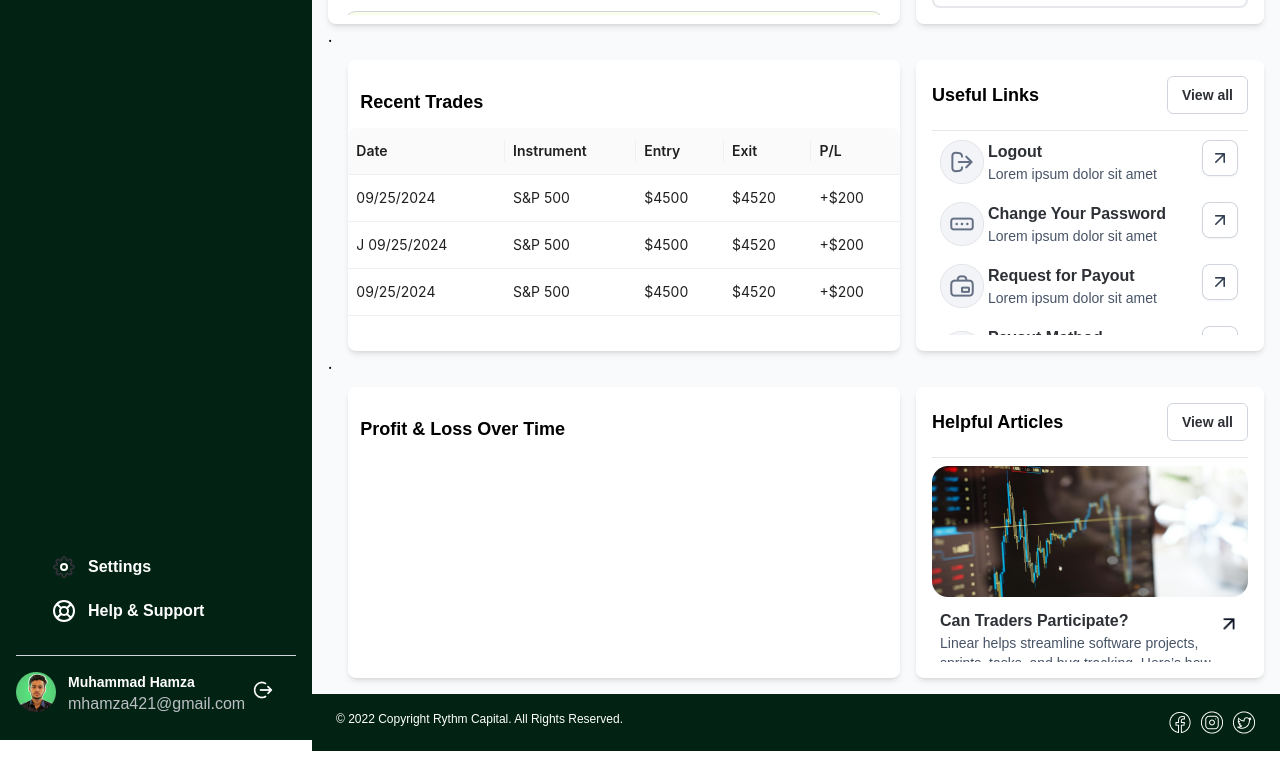
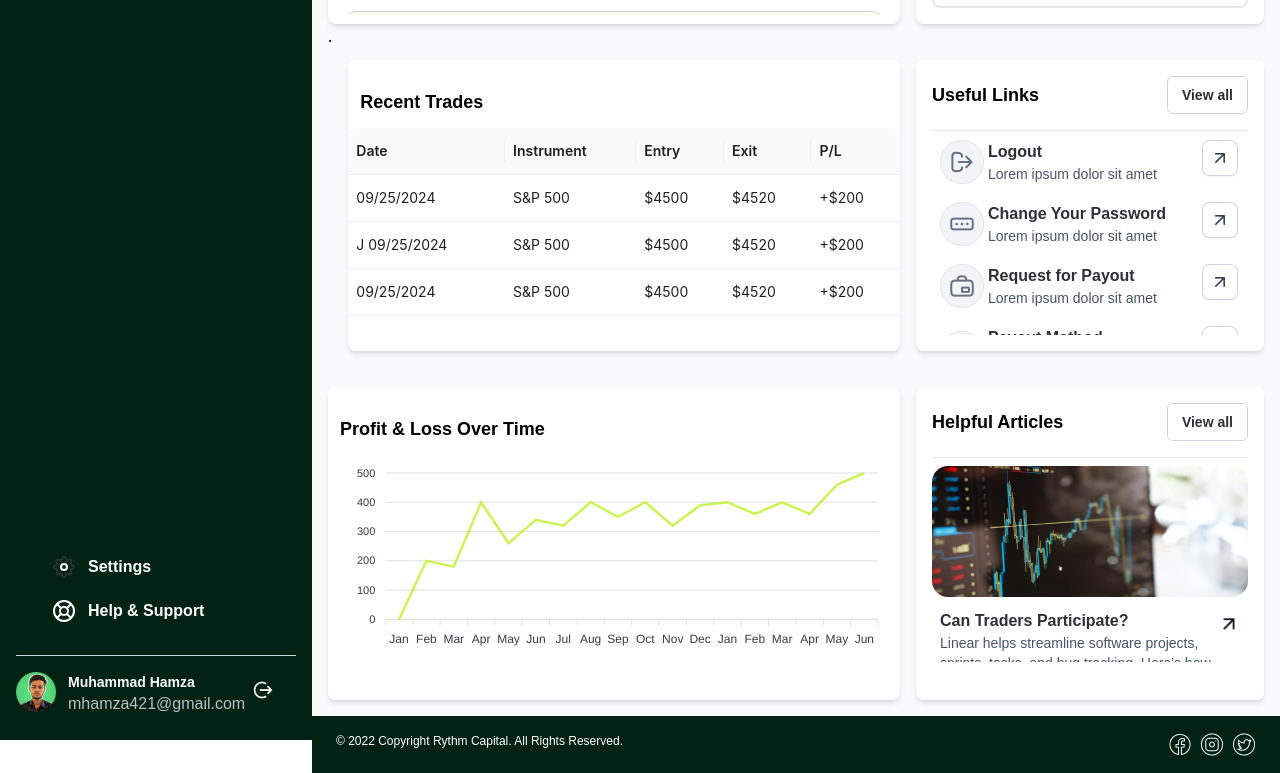
Before and after one commit to mudasaryaqoob1/rhythm-capital-, a Next.js app: page /Dashboard in a window 1280 px wide. Shown: the part 660-1433 px from the top of the page. Before the commit the page ends 1411 px from the top, so only its background shows below. Built offline with nearby package versions, Linux system fonts and the light colour scheme.

Commit message:
files add

```diff
--- a/package.json
+++ b/package.json
@@ -11,9 +11,11 @@
   "dependencies": {
     "ant": "^0.0.0",
     "antd": "^5.22.3",
+    "apexcharts": "^4.3.0",
     "d": "^1.0.2",
     "next": "15.0.3",
     "react": "^18.3.1",
+    "react-apexcharts": "^1.7.0",
     "react-dom": "^18.3.1",
     "react-icons": "^5.4.0",
     "react-payment-inputs": "^1.2.0",
--- a/src/app/(pages)/(auth)/Dashboard/page.tsx
+++ b/src/app/(pages)/(auth)/Dashboard/page.tsx
@@ -7,6 +7,7 @@ import { BottomBar } from "../components/bottomBar";
 import { Inputs } from "../components/inputs";
 import { Divider, Table } from "antd";
 import type { TableColumnsType } from "antd";
+import Chart from "../components/graphChart";
 
 interface DataType {
   key: React.Key;
@@ -44,6 +45,7 @@ const Dashboard = () => {
       icon: <img src="/dashbord/line-chart-down-02.png" alt="" />,
       bgColor: "bg-[#8AFF8A]",
     },
+
   ];
 
   //   table data
@@ -370,13 +372,17 @@ const Dashboard = () => {
 
         {/* trading chart */}
         <div className="flex gap-4">
-          .
+
           <div className="w-full max-w-[715px] bg-white shadow-md rounded-[8px] py-4 mt-9 ">
             <div className="">
               <div className="px-3 py-3">
-                <h1 className=" font-urbanist font-bold text-[#000000] leading-[28px] text-[18px]">
+               <div className=""> <h1 className=" font-urbanist font-bold text-[#000000] leading-[28px] text-[18px]">
                   Profit & Loss Over Time
                 </h1>
+                </div>
+                <div className="">
+                  <Chart/>
+                </div>
               </div>
             </div>
           </div>
@@ -422,5 +428,5 @@ const Dashboard = () => {
     </div>
   );
 };
-
+// npm run build
 export default Dashboard;
--- a/src/app/(pages)/(auth)/Login/page.tsx
+++ b/src/app/(pages)/(auth)/Login/page.tsx
@@ -73,10 +73,12 @@ const Login = () => {
                     </div>
                   </div>
                   <div className="mt-2">
+                  <Link href="/Dashboard">
                     <button className="py-[10px] border-[1px] border-[#89AD28] bg-[#c1f338] hover:bg-[#9dc72c] transition-all duration-1000 transform   rounded-[8px] px-24 md:px-[160.5px]">
 
-                      <Link href="/Dashboard">Login</Link>
+                     Login
                     </button>
+                    </Link>
                     <div className="flex justify-center mt-4">
                       <h1 className="text-[#626974] font-normal text-center font-urbanist tracking-[0%] leading-[20px] text-[14px]">
                         Don’t have an account?
--- /dev/null
+++ b/src/app/(pages)/(auth)/components/graphChart/index.tsx
@@ -0,0 +1,67 @@
+import React, { useState } from "react";
+import dynamic from "next/dynamic";
+const ReactApexChart = dynamic(() => import("react-apexcharts"), { ssr: false });
+
+const Chart = () => {
+  const [state] = useState({
+    series: [
+      {
+        name: "Profit an Loss",
+        data: [0, 200, 180, 400, 260, 340, 320, 400, 350, 400, 320, 390,400,360,400, 360, 460,500],
+      },
+    ],
+    options: {
+      chart: {
+        height: 222,
+        type: "line",
+        zoom: {
+          enabled: false,
+        },
+      },
+      dataLabels: {
+        enabled: false,
+      },
+      stroke: {
+        curve: "straight",
+        colors: ["#C1F338"],
+        width: 2.5,
+      },
+    //   title: {
+    //     text: "Product Trends by Month",
+    //     align: "left",
+    //   },
+      grid: {
+        row: {
+          colors: ["#f3f3f3", "transparent"], // takes an array which will be repeated on columns
+          opacity: 0,
+        },
+      },
+      xaxis: {
+        categories: ["Jan", "Feb", "Mar", "Apr", "May", "Jun", "Jul", "Aug", "Sep", "Oct", "Nov", "Dec","Jan", "Feb", "Mar", "Apr", "May", "Jun",],
+        tickAmount: 12,
+         tickPlacement: "between",
+
+
+      },
+
+
+    },
+  });
+
+
+  return (
+    <div>
+      <div id="chart">
+        {/* ReactApexChart کا صحیح استعمال */}
+        <ReactApexChart
+          options={state.options}
+          series={state.series}
+          type="line"
+          height={214}
+        />
+      </div>
+    </div>
+  );
+};
+
+export default Chart;
--- a/src/app/globals.css
+++ b/src/app/globals.css
@@ -187,3 +187,6 @@ span {
 .ant-table-pagination.ant-pagination{
   display: none !important;
 }
+.apexcharts-toolbar {
+display: none !important;
+}
```
Also changed, not shown: 1 other file (tests, documents, lock files or other folders).
